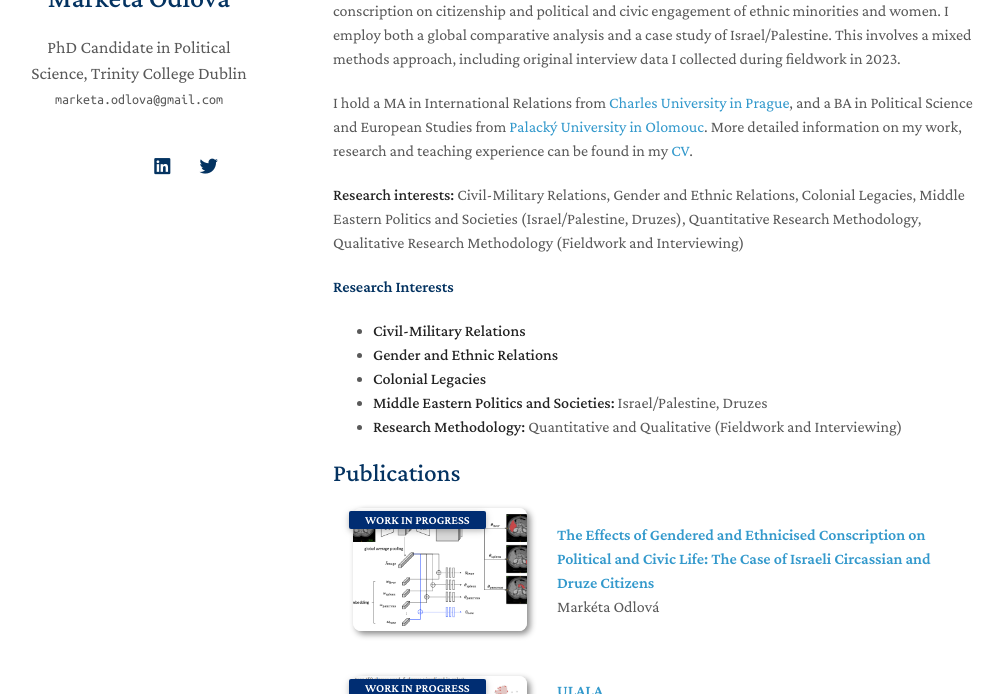
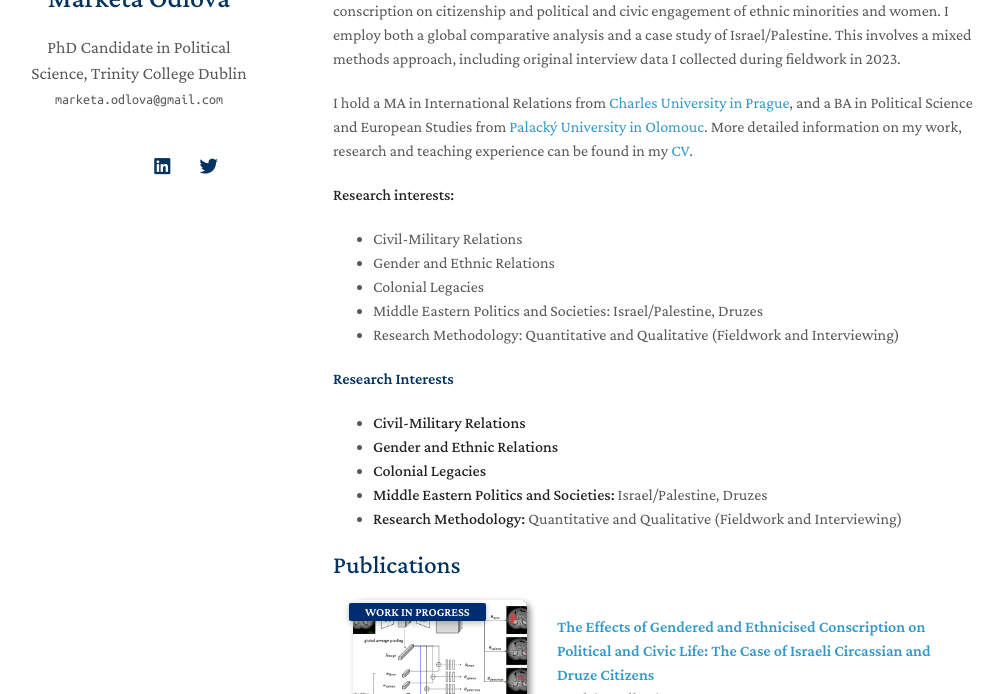
Before and after one commit to marketao/marketao.github.io, a Jekyll site: the page built from index.md, in a window 1280 px wide and 900 px high, cut to the strip 206-900 px from the top of the window. Shown: the whole strip, without its empty margins (137-1140 px from the left). Built offline with Jekyll 4.4.1, drawn with Linux system fonts in a browser that asks for light colours; nearby versions of some CDN libraries; a style sheet for code colours, icons or effects is not loaded; our own code applies the rules of GitHub Pages for plain Markdown files.

Commit message:
Update index.md

```diff
--- a/index.md
+++ b/index.md
@@ -7,7 +7,12 @@ I am a 4th year PhD candidate at the Department of Political Science at <a href=
 
 I hold a MA in International Relations from <a href="http://cuni.cz" target="_blank">Charles University in Prague</a>, and a BA in Political Science and European Studies from <a href="http://upol.cz" target="_blank">Palacký University in Olomouc</a>. More detailed information on my work, research and teaching experience can be found in my [CV](assets/files/curriculum_vitae.pdf).
 
-**Research interests:** Civil-Military Relations, Gender and Ethnic Relations, Colonial Legacies, Middle Eastern Politics and Societies (Israel/Palestine, Druzes), Quantitative Research Methodology, Qualitative Research Methodology (Fieldwork and Interviewing)
+**Research interests:**
+- Civil-Military Relations
+- Gender and Ethnic Relations
+- Colonial Legacies
+- Middle Eastern Politics and Societies: Israel/Palestine, Druzes
+- Research Methodology: Quantitative and Qualitative (Fieldwork and Interviewing)
 
 #### Research Interests
 - **Civil-Military Relations**
```
